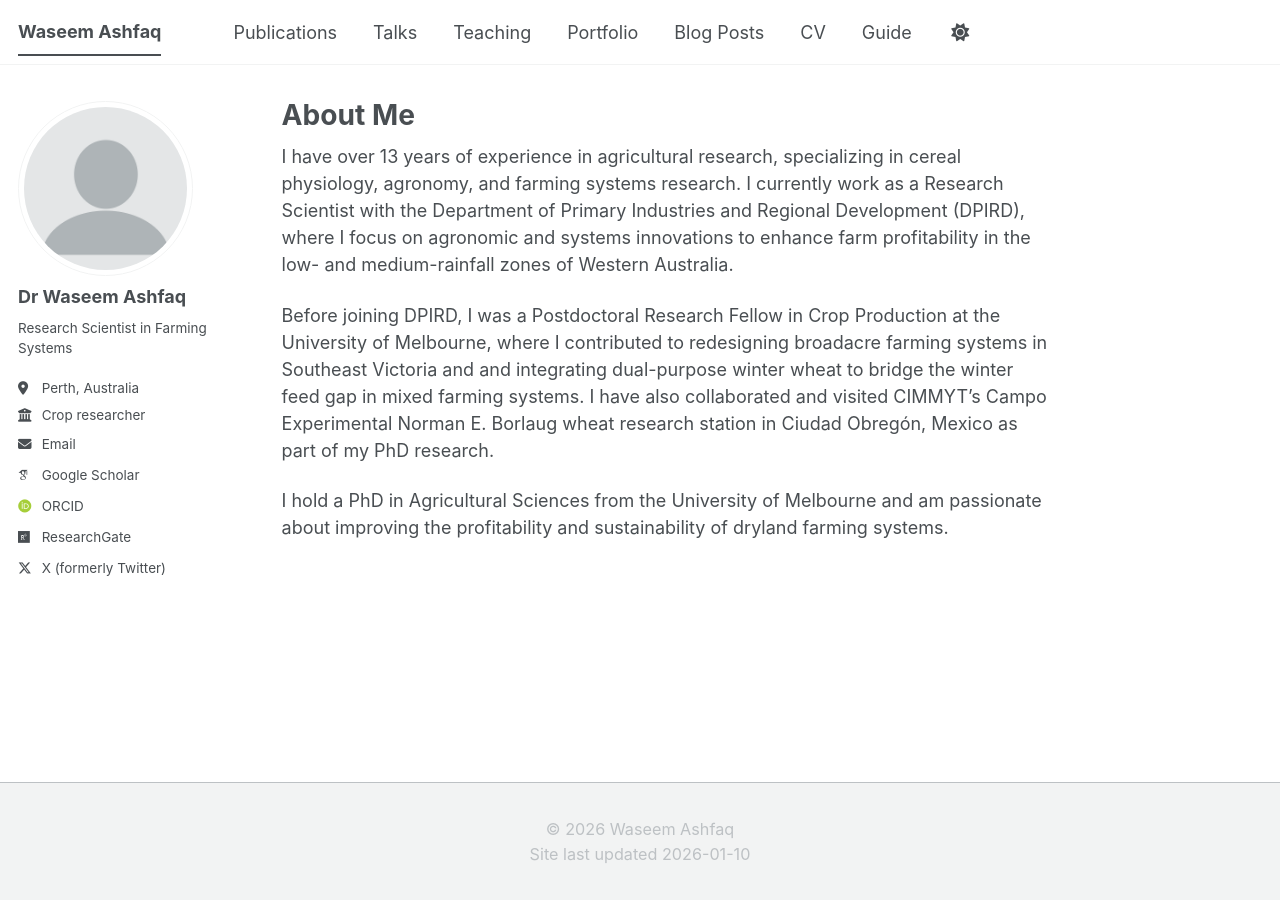
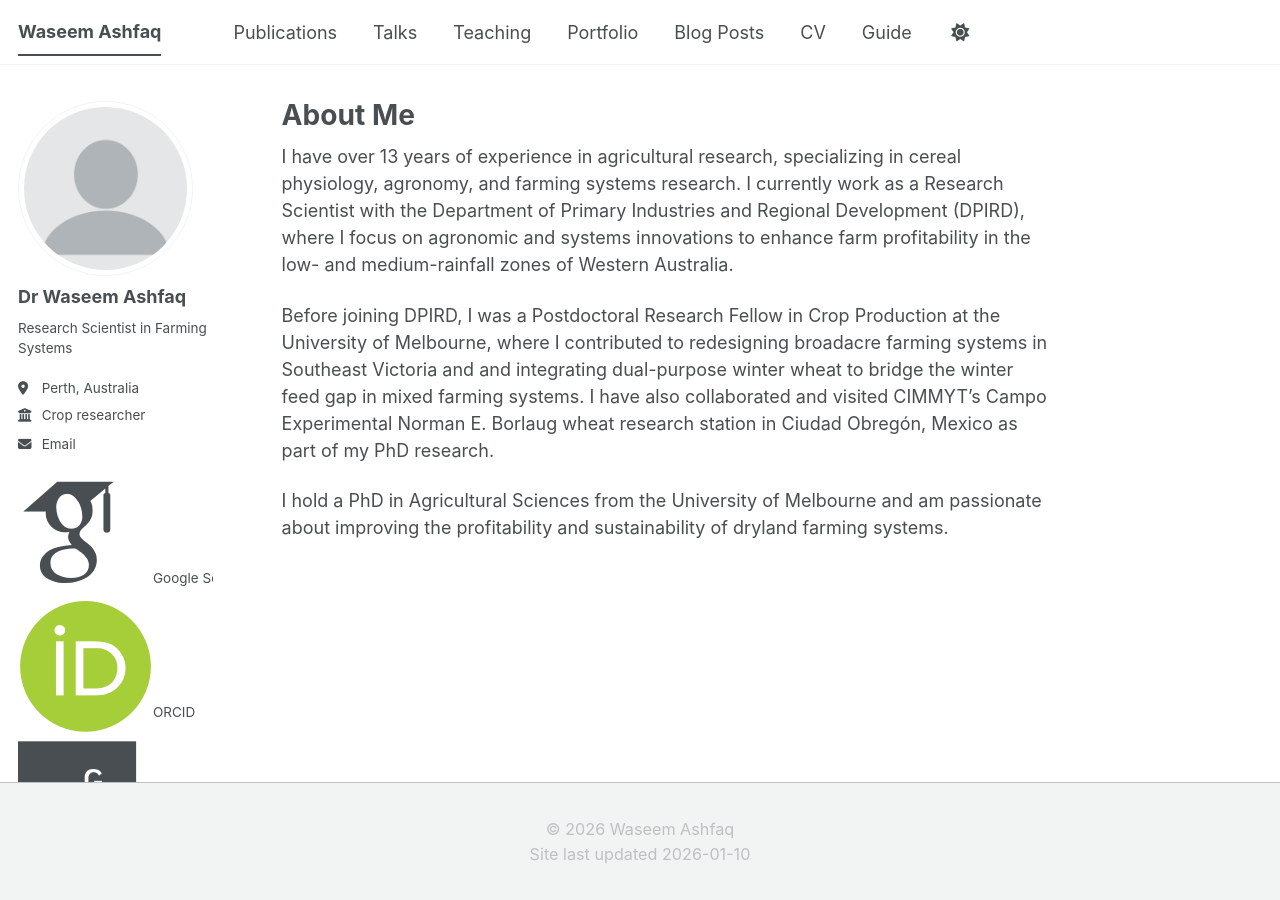
Before and after one commit to washfaq/waseemashfaq.github.io, a Jekyll site: the page built from _pages/about.md, in a window 1280 px wide. Built offline with Jekyll 4.4.1, drawn with Linux system fonts in a browser that asks for light colours; some web fonts are replaced; a script bundle is joined from its source files by our own code; library files that are not in the unit come from our copies.

Commit message:
Update main.scss

```diff
--- a/assets/css/main.scss
+++ b/assets/css/main.scss
@@ -42,32 +42,13 @@
     "vendor/font-awesome/brands"
 ;
 
-/* =========================
-   Increase Academic & Social Icons Size
-   ========================= */
-
-/* FontAwesome icons */
-a[class*="fa-"] i,
-a[class*="fa-"] svg {
-  font-size: 2rem !important;   /* adjust size as needed */
-  width: 8.5rem;
-  height: 8.5rem;
-  margin-right: 0.5rem;
+/* ===== Make all social & academic icons bigger ===== */
+a[href*="orcid"],
+a[href*="researchgate"],
+a[href*="scholar.google"] {
+  svg, i {
+    font-size: 7.5rem !important;   /* size of icon */
+    width: 3rem !important;
+    height: 3rem !important;
+  }
 }
-
-/* Academicons */
-a[class*="academicons-"] i,
-a[class*="academicons-"] svg {
-  font-size: 2rem !important;
-  width: 8.5rem;
-  height: 8.5rem;
-  margin-right: 0.5rem;
-}
-
-/* Optional: adjust spacing for all social icons in the sidebar */
-.sidebar .social a {
-  display: inline-flex;
-  align-items: center;
-  justify-content: center;
-  margin: 0.25rem;
-}
```
